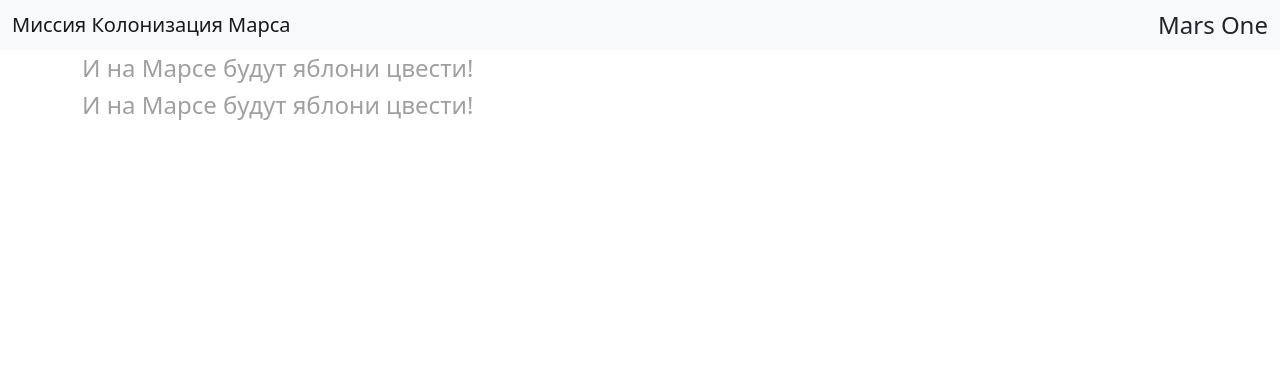
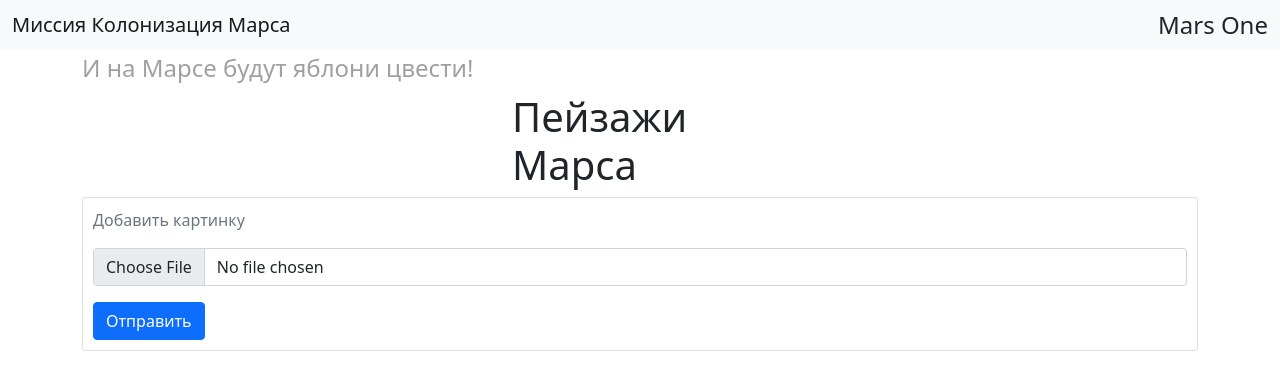
Before and after one commit to fuetser/flask-wtf-lesson, a Flask app: page /galery in a window 1280 px wide. Shown: the top 390 px of the page. Run offline with Flask 2, Linux system fonts and the light colour scheme; some libraries are stand-ins or nearby versions.

Commit message:
Task 8 solution

```diff
--- a/app.py
+++ b/app.py
@@ -1,3 +1,4 @@
+import os
 from flask import Flask, render_template
 from forms import *
 
@@ -66,5 +67,17 @@
         "table.html", title="Оформление каюты", gender=gender, age=age)
 
 
+@app.route("/galery", methods=["GET", "POST"])
+def galery():
+    form = FileForm()
+    if form.validate_on_submit():
+        form.filename.data.save(
+            f"{os.getcwd()}/static/img/carousel/{form.filename.data.filename}")
+    files = [f"/img/carousel/{file}"
+             for file in os.listdir(f"{os.getcwd()}/static/img/carousel")]
+    return render_template(
+        "galery.html", title="Красная планета", form=form, files=files)
+
+
 if __name__ == '__main__':
     app.run(port=8080, debug=True)
--- a/forms.py
+++ b/forms.py
@@ -1,4 +1,5 @@
 from flask_wtf import FlaskForm
+from flask_wtf.file import FileField
 from wtforms import StringField, PasswordField, SubmitField
 from wtforms.validators import DataRequired
 
@@ -11,3 +12,8 @@
     captain_id = StringField("Id капитана", validators=[DataRequired()])
     captain_pw = PasswordField("Пароль капитана", validators=[DataRequired()])
     submit = SubmitField("Доступ")
+
+
+class FileForm(FlaskForm):
+    filename = FileField()
+    submit = SubmitField("Отправить")
--- a/static/css/style.css
+++ b/static/css/style.css
@@ -79,3 +79,9 @@
     width: 40vw;
     justify-content: center;
 }
+
+
+.form {
+    margin-bottom: 20px;
+    padding: 10px;
+}
--- /dev/null
+++ b/templates/galery.html
@@ -0,0 +1,48 @@
+{% extends "base.html" %}
+
+{% block content %}
+<h1 style="margin: 10px auto; width: 20vw;" class="mb-2">Пейзажи Марса</h1>
+{% if files %}
+</br>
+<div id="carouselExampleIndicators" class="carousel slide" data-bs-ride="carousel">
+  <div class="carousel-indicators">
+    {% for file in files %}
+        {% if loop.index0 == 0 %}
+            <button type="button" data-bs-target="#carouselExampleIndicators" data-bs-slide-to="0" class="active" aria-current="true" aria-label="Slide 1"></button>
+        {% else %}
+            <button type="button" data-bs-target="#carouselExampleIndicators" data-bs-slide-to="{{ loop.index0 }}" aria-label="Slide {{ loop.index }}"></button>
+        {% endif %}
+    {% endfor %}
+  </div>
+  <div class="carousel-inner">
+    {% for file in files %}
+        {% if loop.index0 == 0 %}
+            <div class="carousel-item active">
+              <img src="{{ url_for('static', filename=file) }}" class="d-block w-100"/>
+            </div>
+        {% else %}
+            <div class="carousel-item">
+              <img src="{{ url_for('static', filename=file) }}" class="d-block w-100"/>
+            </div>
+        {% endif %}
+    {% endfor %}
+  </div>
+  <button class="carousel-control-prev" type="button" data-bs-target="#carouselExampleIndicators"  data-bs-slide="prev">
+    <span class="carousel-control-prev-icon" aria-hidden="true"></span>
+    <span class="visually-hidden">Previous</span>
+  </button>
+  <button class="carousel-control-next" type="button" data-bs-target="#carouselExampleIndicators"  data-bs-slide="next">
+    <span class="carousel-control-next-icon" aria-hidden="true"></span>
+    <span class="visually-hidden">Next</span>
+  </button>
+</div>
+{% endif %}
+<div class="form card">
+    <p class="text-muted">Добавить картинку</p>
+    <form method="POST" action="" enctype="multipart/form-data">
+        {{ form.hidden_tag() }}
+        {{ form.filename(class="form-control mb-2") }}
+        {{ form.submit(class="btn btn-primary mt-2") }}
+    </form>
+</div>
+{% endblock %}
```
